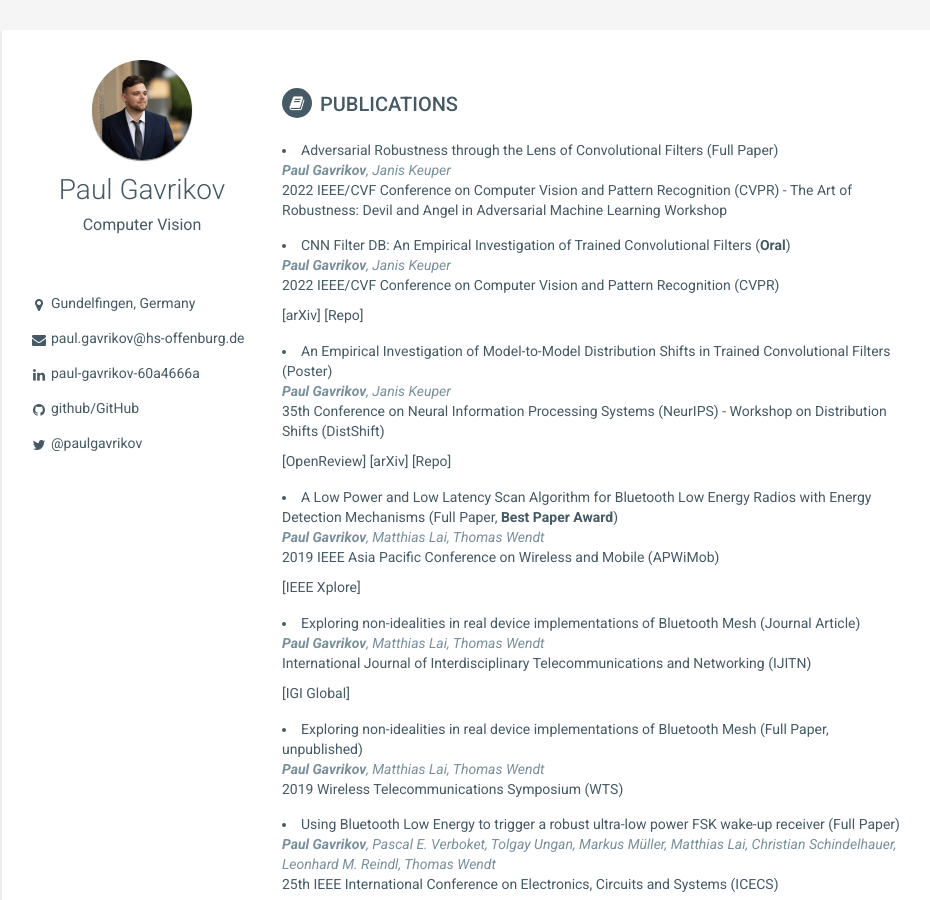
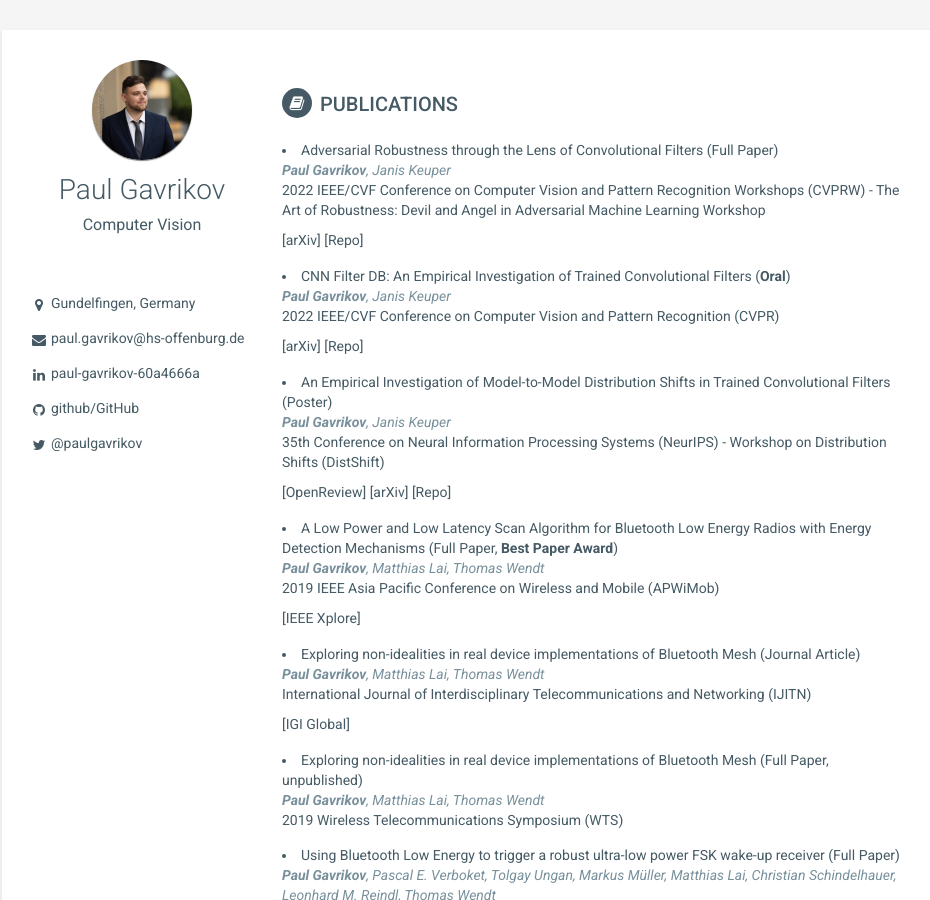
Before and after one commit to paulgavrikov/paulgavrikov.github.io, a Jekyll site: the page built from index.html, in a window 1280 px wide and 900 px high. Shown: the whole window, without its empty margins (158-1088 px from the left). Built offline with Jekyll 4.4.1, drawn with Linux system fonts in a browser that asks for light colours.

Commit message:
adding pub details plus ordering

```diff
--- a/_data/publications.yml
+++ b/_data/publications.yml
@@ -2,9 +2,9 @@
   title: "Adversarial Robustness through the Lens of Convolutional Filters"
   type: Full Paper
   authors: <b>Paul Gavrikov</b>, Janis Keuper
-  conference: "2022 IEEE/CVF Conference on Computer Vision and Pattern Recognition (CVPR) - The Art of Robustness: Devil and Angel in Adversarial Machine Learning Workshop"
+  conference: "2022 IEEE/CVF Conference on Computer Vision and Pattern Recognition Workshops (CVPRW) - The Art of Robustness: Devil and Angel in Adversarial Machine Learning Workshop"
   time: 2022
-  details:
+  details: <a href="https://arxiv.org/abs/2204.02481">[arXiv]</a> <a href="https://github.com/paulgavrikov/cvpr22w_RobustnessThroughTheLens">[Repo]</a>
 - publication:
   title: "CNN Filter DB: An Empirical Investigation of Trained Convolutional Filters"
   type: <b>Oral</b>
--- a/_includes/publications.html
+++ b/_includes/publications.html
@@ -2,7 +2,9 @@
 <section class="section publication-section">
   <h2 class="section-title"><i class="fa fa-book"></i>Publications</h2>
 
-{% for publication in site.data.publications %}
+{% for year in (2018..2022) reversed %}
+<!-- <h3 class="degree">{{ year}}</h3> -->
+{% for publication in site.data.publications %}{% if publication.time == year %}
   <div class="item">
 
     <li>
@@ -19,7 +21,7 @@
     {% endif %}
 
   </div><!--//item-->
+{% endif %}{% endfor %}
 {% endfor %}
-
 </section><!--//section-->
 {% endif %}
```
